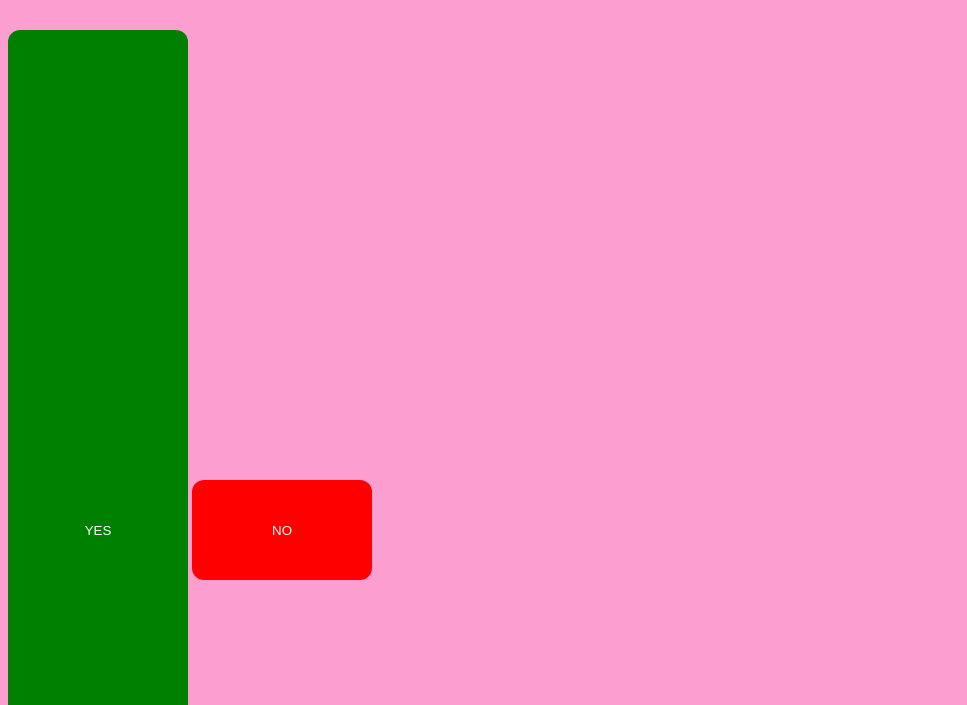
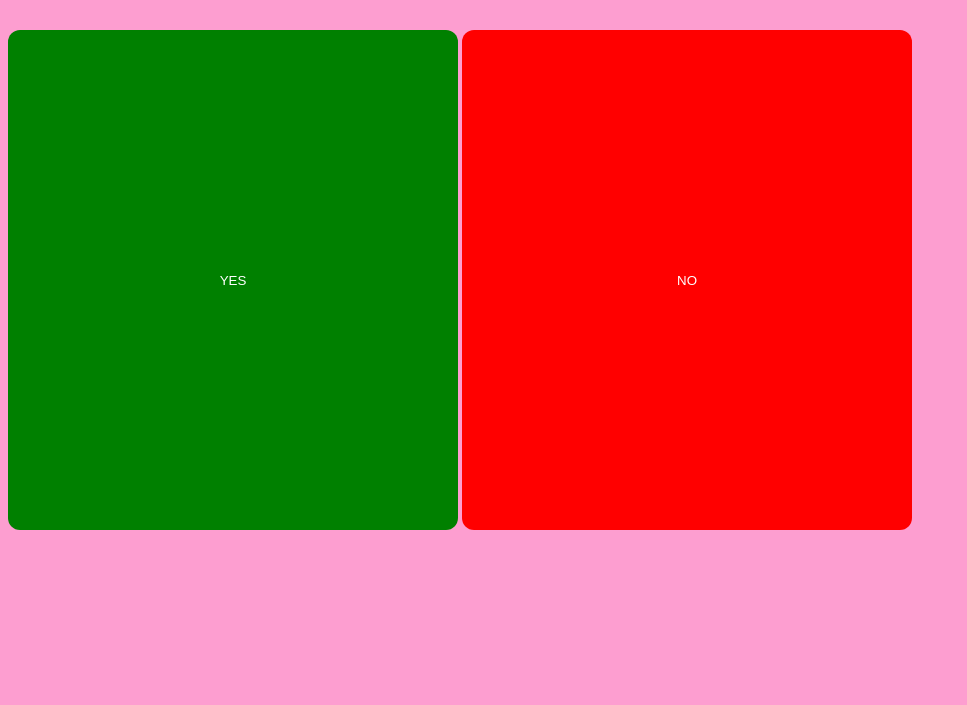
Before and after one commit to oreoocattt/oreoocattt.github.io, a website: page index.html in a window 1280 px wide. Shown: the part 95-800 px from the top of the page, without its empty margins (0-967 px from the left). Drawn offline with Linux system fonts and the light colour scheme.

Commit message:
Update index.css

```diff
--- a/index.css
+++ b/index.css
@@ -3,8 +3,8 @@ body{
 }
 #no{
     transition: 0.2s;
-    height: 100px;
-    width: 180px;
+    height: 500px;
+    width: 450px;
     background-color: red;
     border-radius: 12px;
     border: none;
@@ -12,8 +12,8 @@ body{
 }
 #yes{
     transition: 0.2s;
-    height: 1000px;
-    width: 180px;
+    height: 500px;
+    width: 450px;
     background-color: green;
     border-radius: 12px;
     border: none;
```
